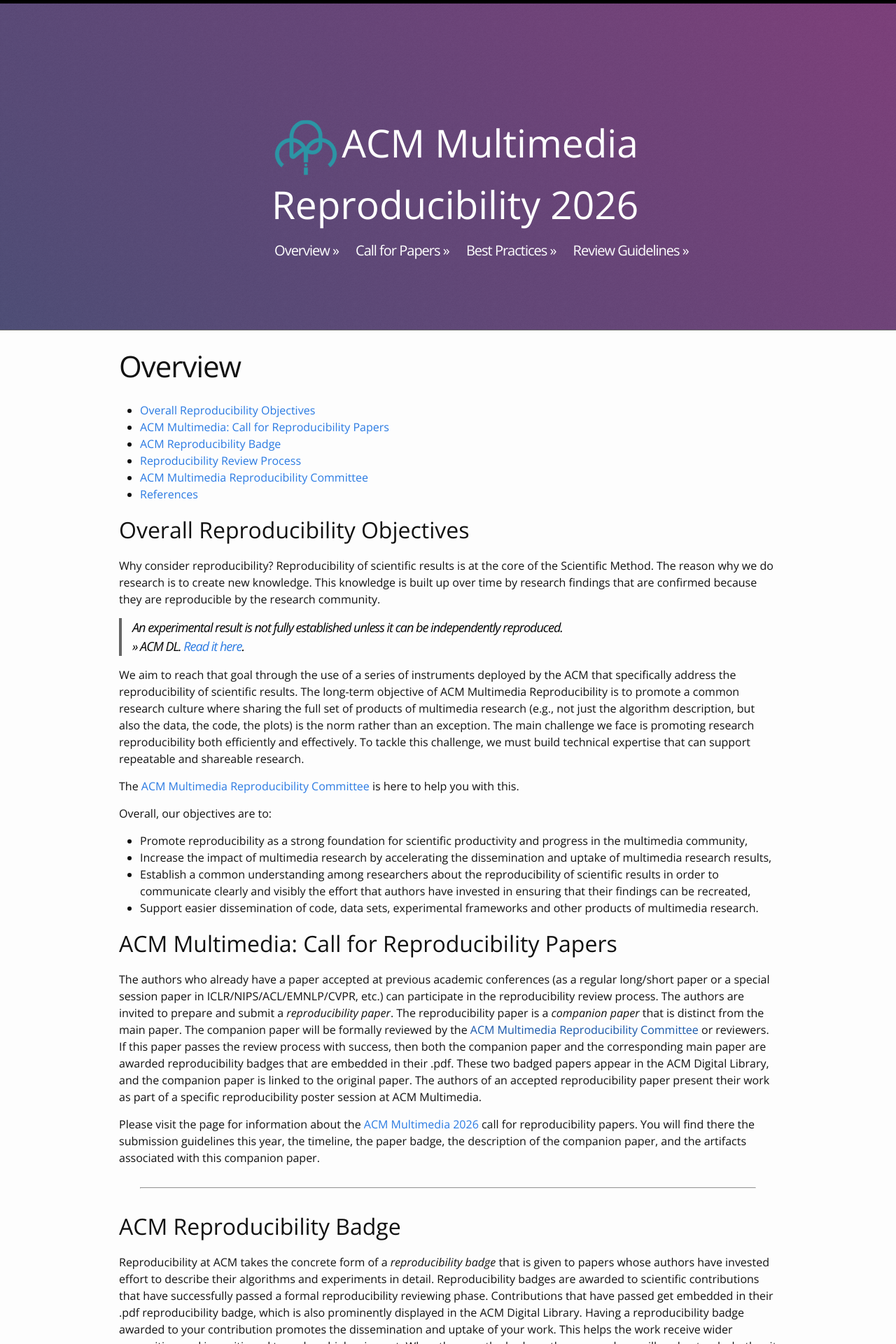
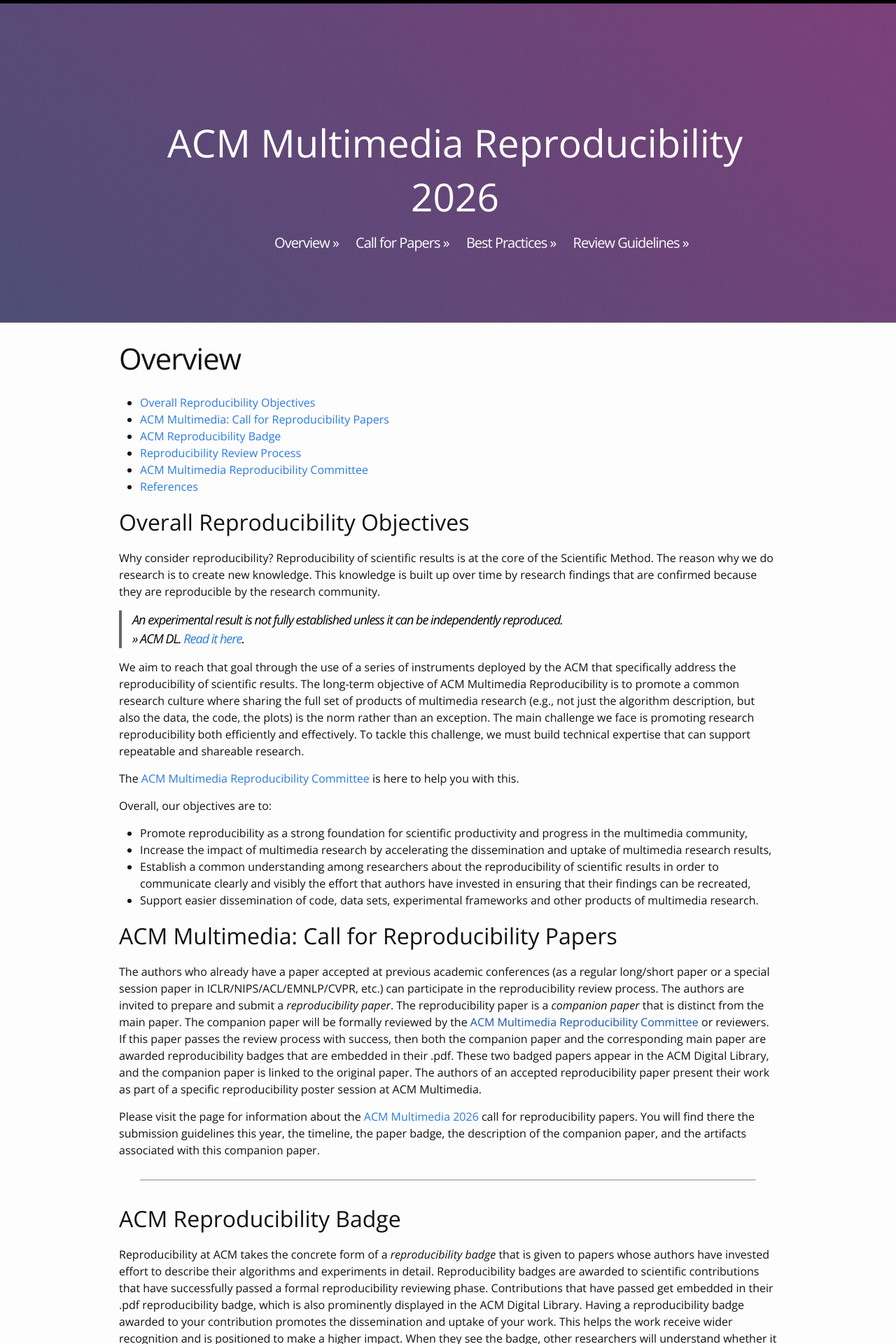
Before and after one commit to acmmm-reproducibility/website, a Jekyll site: the page built from index.md, in a window 1280 px wide. Shown: the top 1920 px of the page at 70% size. Built offline with Jekyll 4.4.1, drawn with Linux system fonts in a browser that asks for light colours.

Commit message:
Removed old logo

```diff
--- a/_includes/header.html
+++ b/_includes/header.html
@@ -46,7 +46,7 @@
         </svg>
       </a>
 
- <center><h2 style="font-size: 55px"><img style="width: 100px;" src="{{site.baseurl}}/images/logo.png"/ >{{ site.title }}</h2></center>
+ <center><h2 style="font-size: 55px">{{ site.title }}</h2></center>
       <center>
       <ul class="trigger">
 
```
